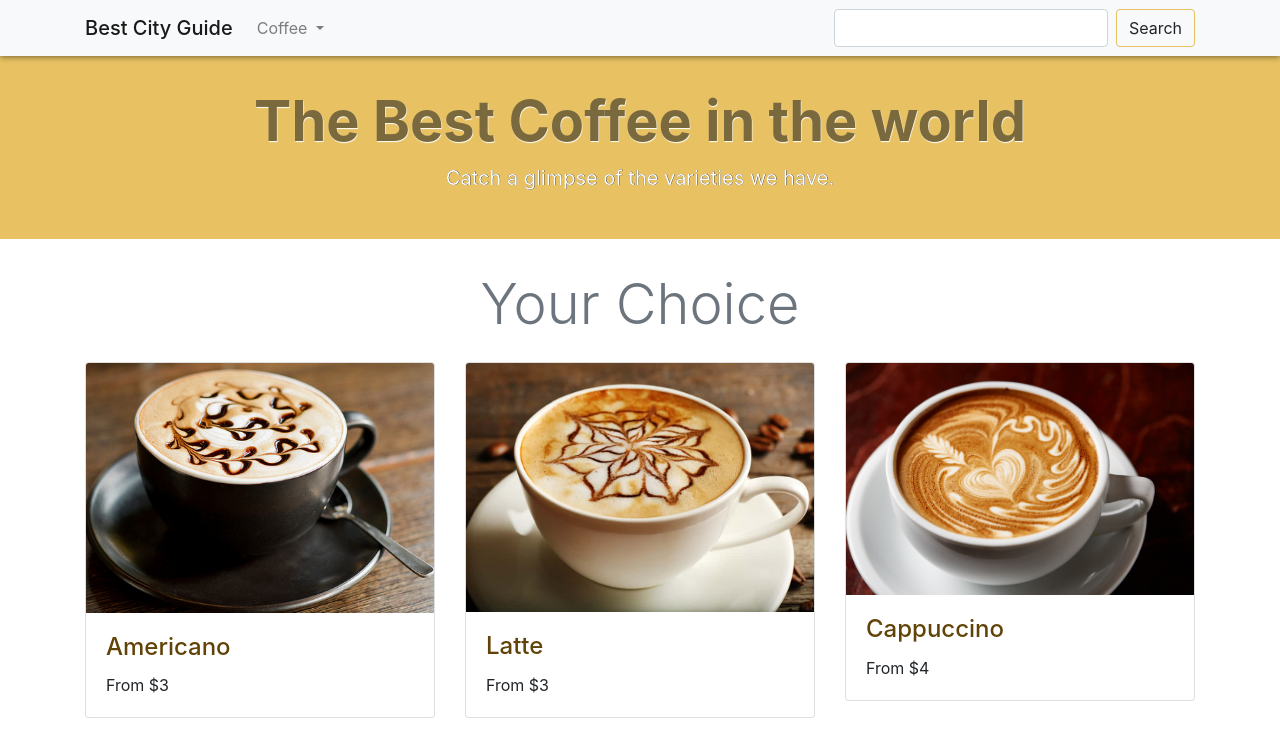
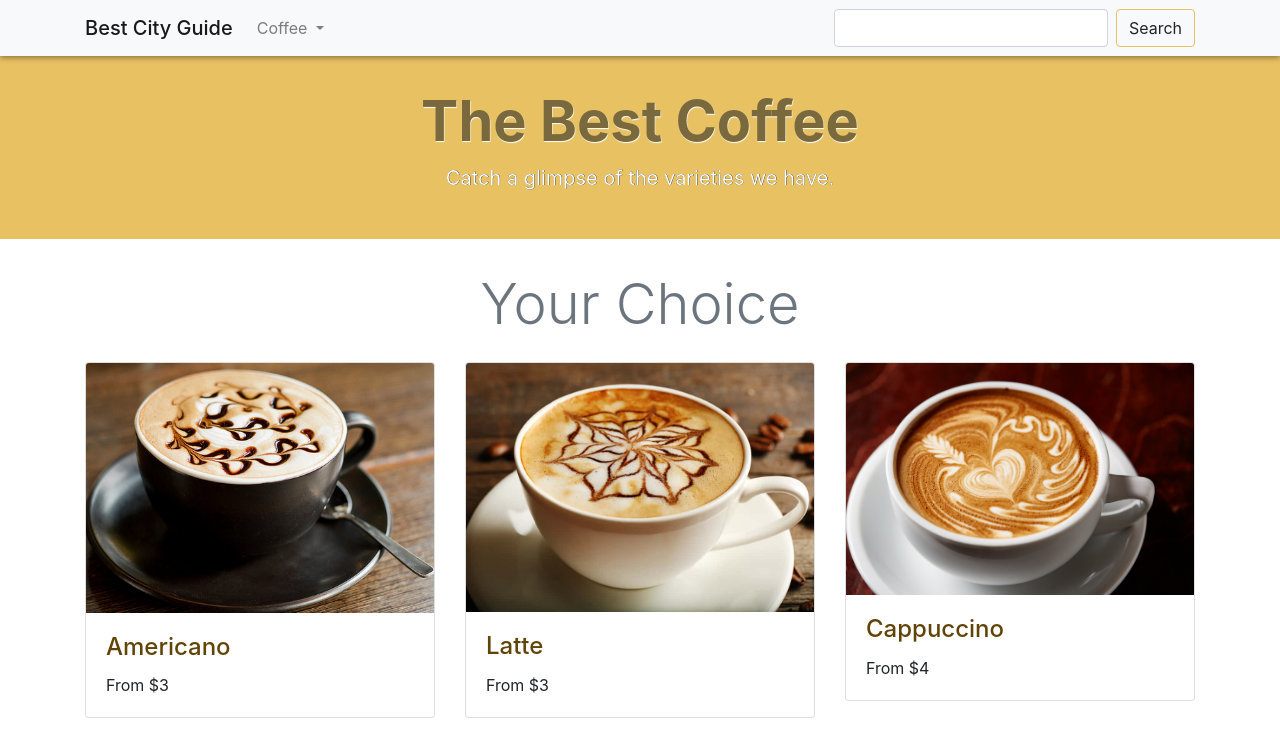
Before and after one commit to iamlimo/Best-City, a plain HTML site: page coffee.html in a window 1280 px wide. Shown: the top 731 px of the page. Drawn offline with nearby package versions, Linux system fonts and the light colour scheme.

Commit message:
New Changes to Coffee.html

```diff
--- a/coffee.html
+++ b/coffee.html
@@ -44,7 +44,7 @@
     <!-- Jumbotron -->
     <div class="jumbotron jumbotron-fluid">
         <div class="container text-center">
-            <h1 class="display-4 pt-4"><strong>The Best Coffee in the world</strong></h1>
+            <h1 class="display-4 pt-4"><strong>The Best Coffee</strong></h1>
             <p class="lead"><strong>Catch a glimpse of the varieties we have.</strong></p>
         </div>
     </div> <!-- /Jumbotron -->
```
